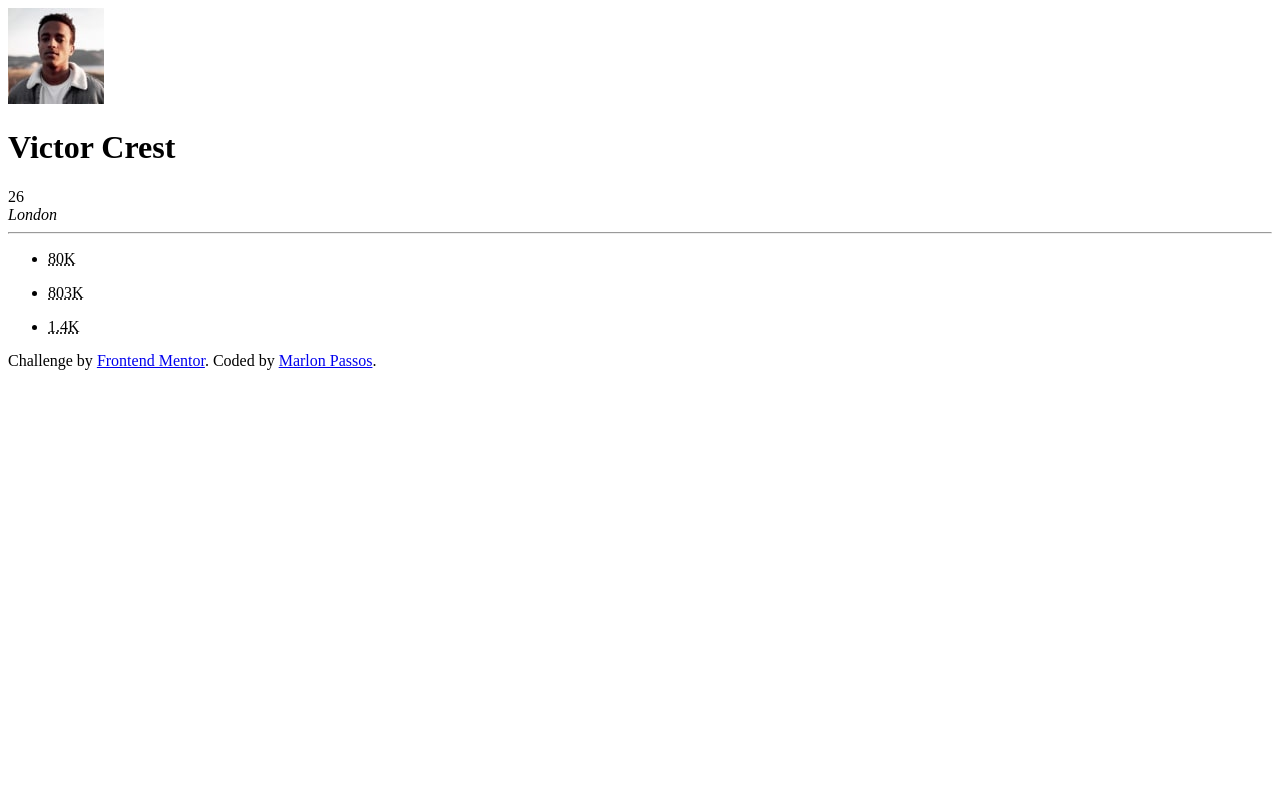
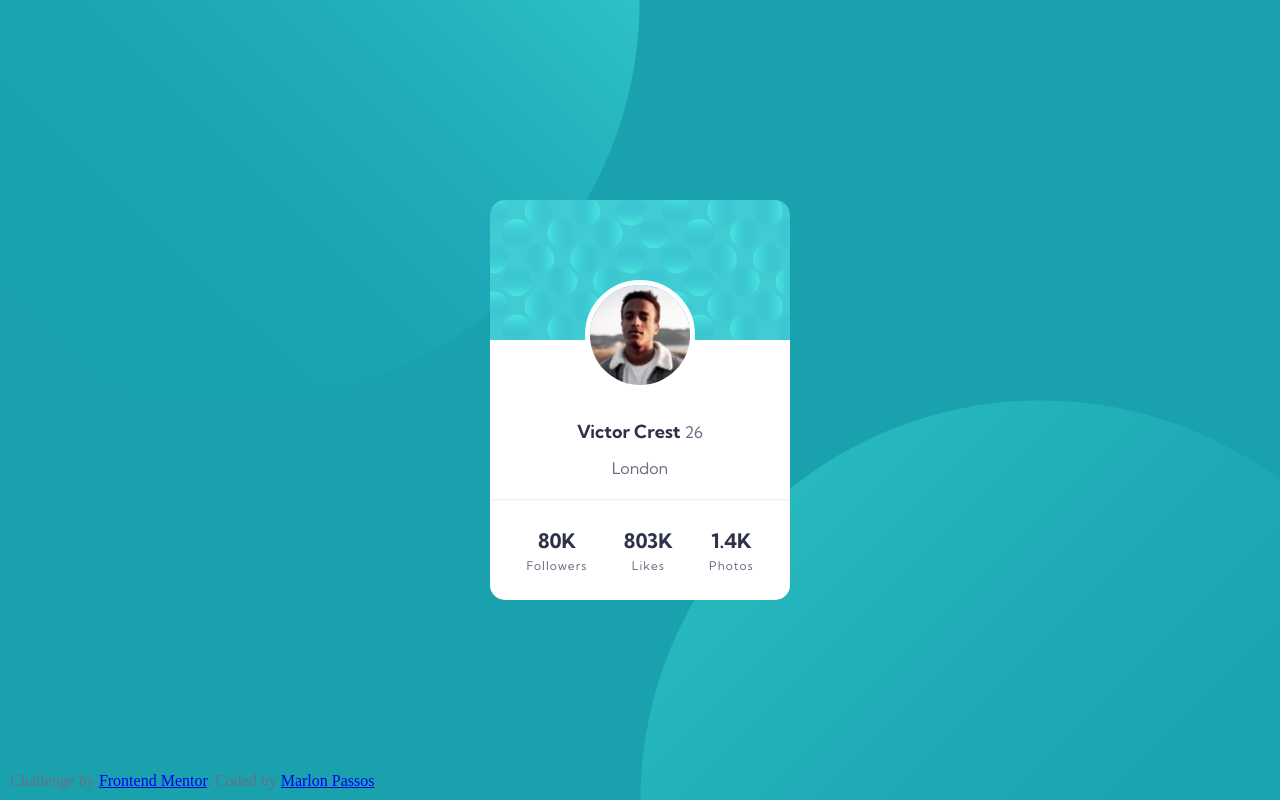
Before and after one commit to MarlonPassos-git/Profile-card-component, a plain HTML site: page index.html in a window 1280 px wide. Drawn offline with Linux system fonts and the light colour scheme.

Commit message:
criei o css

```diff
--- a/CSS/card.css
+++ b/CSS/card.css
@@ -5,7 +5,129 @@
     --Dark_gray: hsl(0, 0%, 59%);
 }
 
-body {
+* {
     margin: 0;
     padding: 0;
 }
+
+li {
+    list-style-type: none;
+}
+
+body {
+    display: grid;
+    place-content: center;
+
+    height: 100vh;
+
+    background-color: var(--Dark_cyan);
+    background-image:
+        url(/images/bg-pattern-top.svg),
+        url(/images/bg-pattern-bottom.svg);
+    background-position:
+        bottom 50vh  right 50vw,
+        top 50vh  left 50vw;
+    background-repeat: no-repeat;
+    background-size: 100vh;
+
+    color: var(--Dark_grayish_blue);
+
+
+}
+
+.cardProfile {
+    display: flex;
+    flex-direction: column;
+    align-items: center;
+
+    width: 300px;
+    height: 400px;
+
+    background-image: url(/images/bg-pattern-card.svg);
+    background-color: white;
+    background-repeat: no-repeat;
+    border-radius: 15px ;
+
+    font-family: 'Kumbh Sans';
+}
+
+hr {
+    width: 99%;
+    border-color: #b9dae220;
+}
+
+.cardProfile__user {
+    display: flex;
+    flex-direction: column;
+    align-items: center;
+    justify-content: flex-start;
+
+    height: 75%;
+    width: 100%;
+
+
+}
+
+.cardProfile__user--name {
+    color: var(--Very_dark_desaturated_blue);
+    font-size: 18px;
+
+}
+
+.cardProfile__user--photo {
+    width: 100px;
+    margin: 80px 0 30px;
+
+    border-radius: 50%;
+    border: 5px solid white;
+
+
+}
+
+
+
+.cardProfile__user--city {
+    font-style: normal;
+    margin: 15px;
+    font-size: 16px;
+}
+
+.cardProfile__socialData {
+    display: flex;
+    justify-content: space-evenly;
+    align-items: center;
+
+    height: 25%;
+    width: 100%;
+
+
+    margin: 0;
+
+
+
+}
+
+.cardProfile__socialData--number {
+    text-decoration:none;
+    font-size: 20px;
+    font-weight: 700;
+    color: var(--Very_dark_desaturated_blue);
+    margin-bottom: 5px;
+}
+
+li {
+    display: flex;
+    flex-direction: column;
+    align-items: center;
+}
+
+.cardProfile__socialData--attribute {
+    font-size: 12px;
+    letter-spacing: 1px;
+}
+
+.attribution {
+    position: fixed;
+    bottom: 10px;
+    left: 10px;
+}
--- a/index.html
+++ b/index.html
@@ -6,35 +6,35 @@
   <link rel="icon" type="image/png" sizes="32x32" href="./images/favicon-32x32.png">
   <title>Frontend Mentor | Profile card component</title>
   <link href="https://fonts.googleapis.com/css2?family=Kumbh+Sans:wght@400;700&display=swap" rel="stylesheet">
-  <link href="/CSS/card.css" rel="styleshet">
+  <link href="CSS/card.css" rel="stylesheet">
   <link rel="preconnect" href="https://fonts.gstatic.com">
 
 </head>
 <body>
 
   <div class="cardProfile">
-    <img src="images/image-victor.jpg" alt="foto usuario">
-    <h1 class="cardProfile__name">Victor Crest</h1>
-    <div class="cardProfile__age">26</div>
-    <address class="cardProfile__city">London</address>
+    <section class="cardProfile__user">
+      <img class="cardProfile__user--photo" src="images/image-victor.jpg" alt="foto usuario">
+      <p class=""><b class="cardProfile__user--name">Victor Crest </b>26</p>
+
+      <address class="cardProfile__user--city">London</address>
+    </section>
     <hr>
-    <section class="cardProfile__socialData">
-      <ul>
+      <ul class="cardProfile__socialData">
         <li>
           <abbr class="cardProfile__socialData--number" title="80000">80K</abbr>
-          <p class="cardProfile__socialData--attribute"></p>
+          <p class="cardProfile__socialData--attribute">Followers</p>
         </li>
         <li>
           <abbr class="cardProfile__socialData--number" title="803000">803K</abbr>
-          <p class="cardProfile__socialData--attribute"></p>
+          <p class="cardProfile__socialData--attribute">Likes</p>
         </li>
         <li>
           <abbr class="cardProfile__socialData--number" title="1400">1.4K</abbr>
-          <p class="cardProfile__socialData--attribute"></p>
+          <p class="cardProfile__socialData--attribute">Photos</p>
         </li>
       </ul>
 
-    </section>
   </div>
 
 
```
